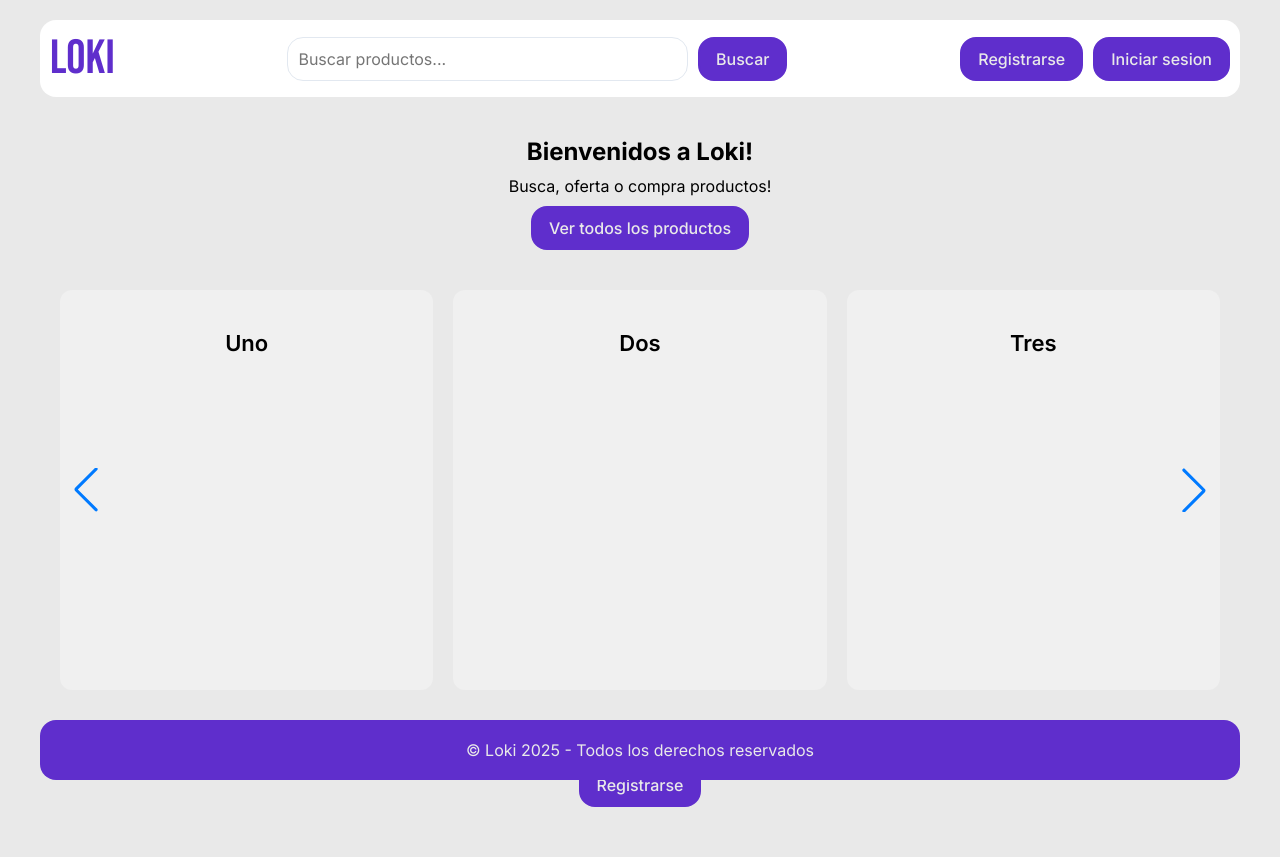
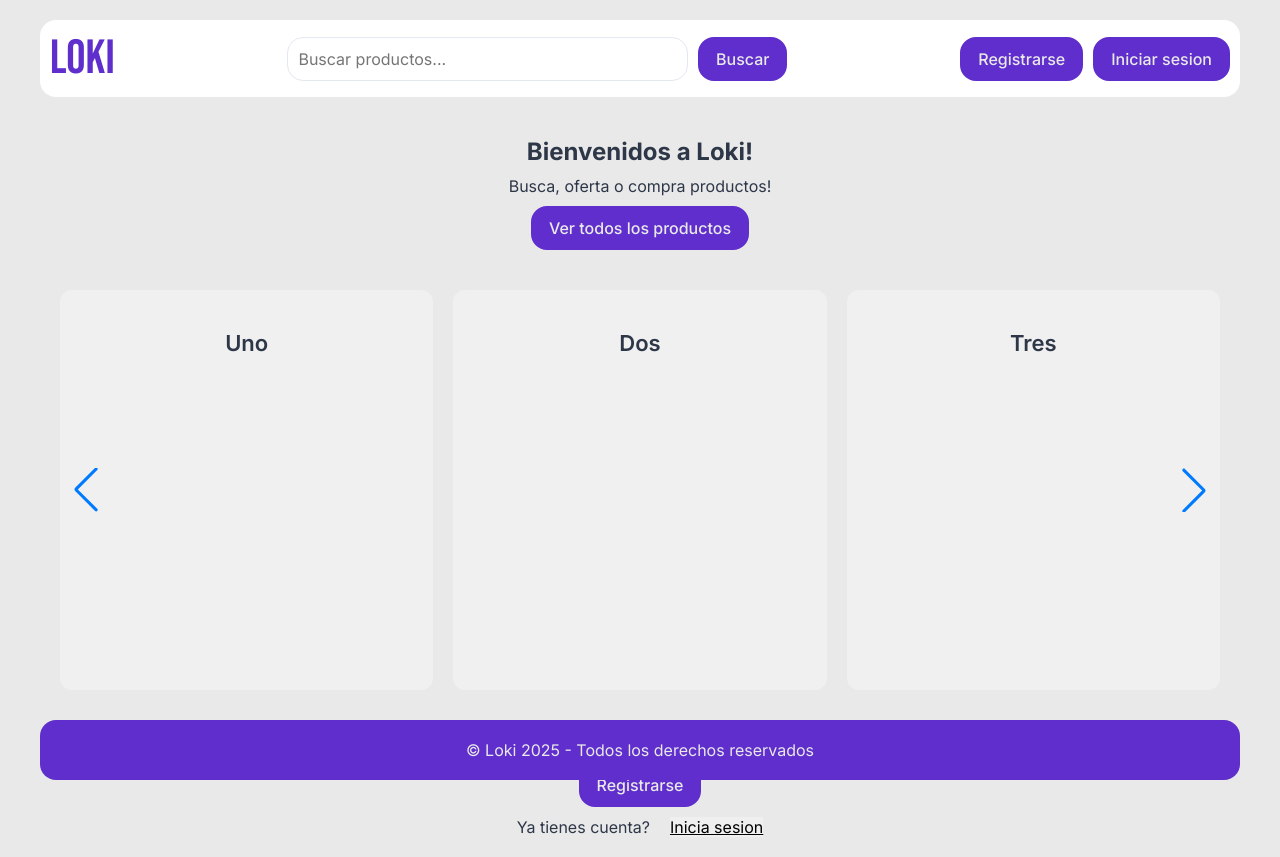
Before and after one commit to diemaidana/loki, an Angular app in the folder frontend/: page / in a window 1280 px wide. Before the commit the page ends 827 px from the top, so only its background shows below. Built offline with nearby package versions, Linux system fonts and the light colour scheme.

Commit message:
fix(global): general changes to styles

```diff
--- a/frontend/src/app/pages/home/home.css
+++ b/frontend/src/app/pages/home/home.css
@@ -23,3 +23,18 @@
   font-weight: 600;
   height: 400px;
 }
+
+.signin-msg {
+    display: flex;
+    align-items: center;
+    gap: 20px;
+}
+
+.signin-btn {
+    border: none;
+    text-decoration: underline;
+}
+
+.signin-btn:hover{
+    cursor: pointer;
+}
--- a/frontend/src/app/pages/home/home.html
+++ b/frontend/src/app/pages/home/home.html
@@ -24,7 +24,11 @@
 
     <div class="geton-msg">
         <h3>Todavia no te sumaste?</h3>
-        <button class="btn btn-primary">Registrarse</button>
+        <button routerLink="/user-form" class="btn btn-primary">Registrarse</button>
+        <div class="signin-msg">
+            <p>Ya tienes cuenta?</p>
+            <button routerLink="/user-form" class="signin-btn">Inicia sesion</button>
+        </div>
     </div>
 
 </div>
--- a/frontend/src/app/pages/home/home.ts
+++ b/frontend/src/app/pages/home/home.ts
@@ -1,9 +1,9 @@
 import { Component, CUSTOM_ELEMENTS_SCHEMA } from '@angular/core';
-import Swiper from 'swiper';
+import { RouterLink } from '@angular/router';
 
 @Component({
   selector: 'app-home',
-  imports: [],
+  imports: [RouterLink],
   templateUrl: './home.html',
   styleUrl: './home.css',
   schemas: [CUSTOM_ELEMENTS_SCHEMA]
--- a/frontend/src/styles.css
+++ b/frontend/src/styles.css
@@ -27,6 +27,7 @@ html, body {
   padding: 0;
   background-color: var(--main-background-color);
   font-family: var(--main-font);
+  color: var(--font-primary);
 }
 
 body {
@@ -54,7 +55,6 @@ app-footer {
   width: 100%;
 }
 
-/* main debe crecer en vertical */
 main {
   flex: 1;
   display: flex;
```
